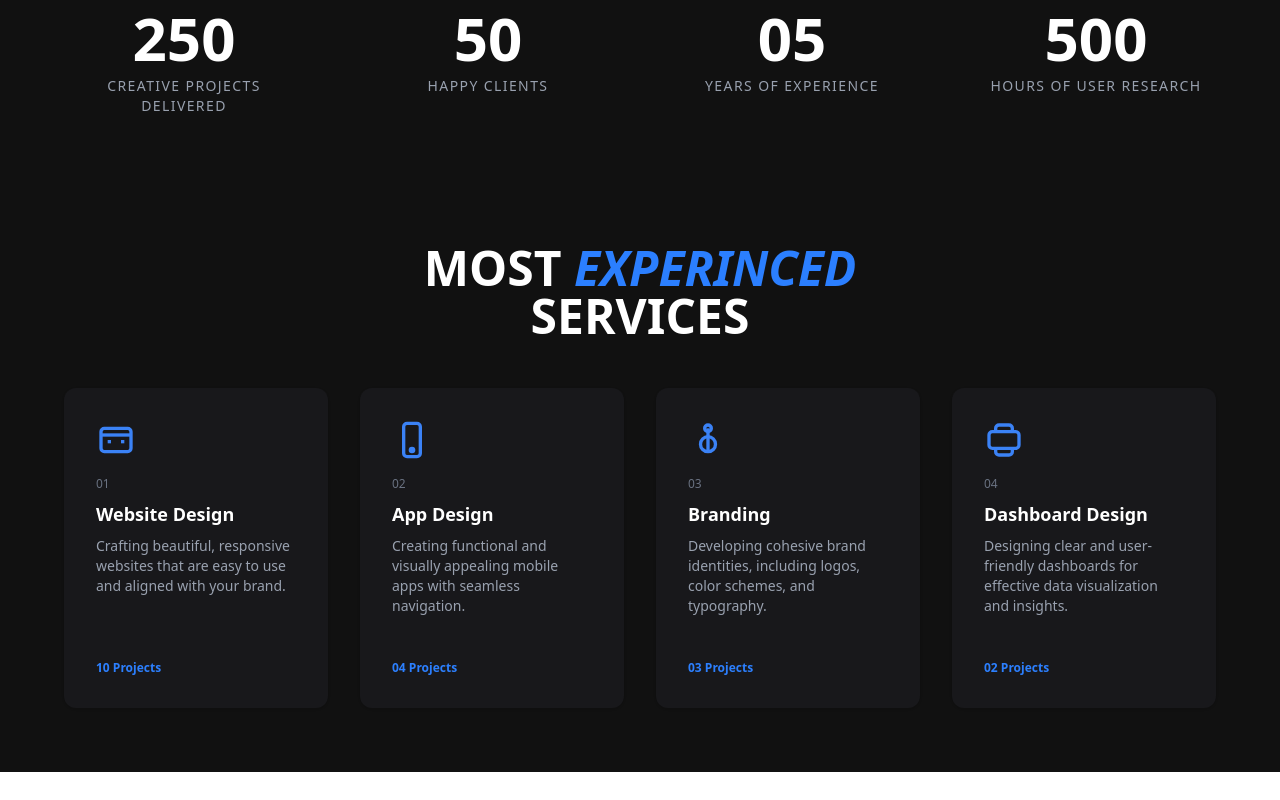
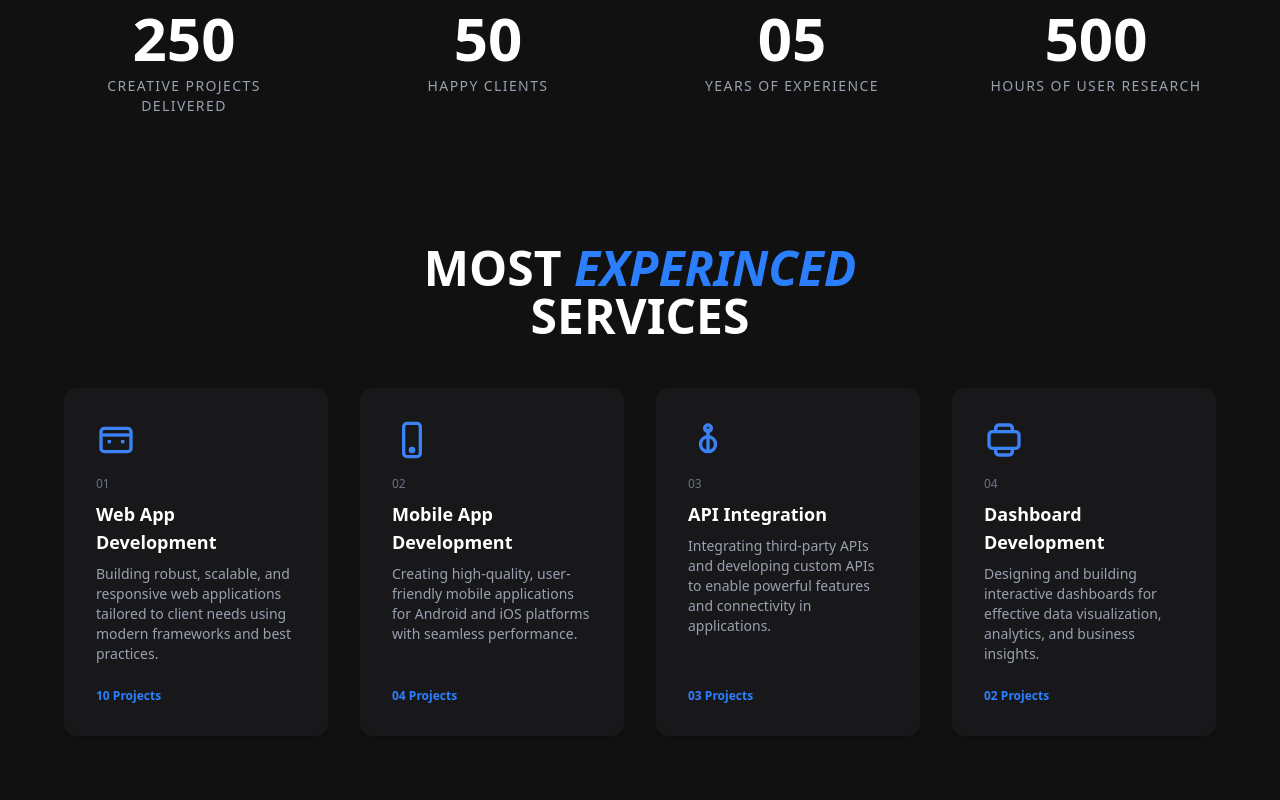
Before and after one commit to VincentMugondora/my_portfolio, a Next.js app: page / in a window 1280 px wide. Shown: the part 498-1298 px from the top of the page. Before the commit the page ends 1270 px from the top, so only its background shows below. Built offline with nearby package versions, Linux system fonts and the light colour scheme.

Commit message:
made another section

```diff
--- a/src/components/ExperiencedServices.tsx
+++ b/src/components/ExperiencedServices.tsx
@@ -3,8 +3,8 @@ import React from 'react';
 const services = [
   {
     number: '01',
-    title: 'Website Design',
-    description: 'Crafting beautiful, responsive websites that are easy to use and aligned with your brand.',
+    title: 'Web App Development',
+    description: 'Building robust, scalable, and responsive web applications tailored to client needs using modern frameworks and best practices.',
     projects: '10 Projects',
     icon: (
       <svg width="40" height="40" fill="none" viewBox="0 0 24 24" stroke="#3b82f6" className="mb-4"><rect x="3" y="5" width="18" height="14" rx="2" strokeWidth="2"/><path d="M3 9h18" strokeWidth="2"/><path d="M7 13h2" strokeWidth="2"/><path d="M15 13h2" strokeWidth="2"/></svg>
@@ -12,8 +12,8 @@ const services = [
   },
   {
     number: '02',
-    title: 'App Design',
-    description: 'Creating functional and visually appealing mobile apps with seamless navigation.',
+    title: 'Mobile App Development',
+    description: 'Creating high-quality, user-friendly mobile applications for Android and iOS platforms with seamless performance.',
     projects: '04 Projects',
     icon: (
       <svg width="40" height="40" fill="none" viewBox="0 0 24 24" stroke="#3b82f6" className="mb-4"><rect x="7" y="2" width="10" height="20" rx="2" strokeWidth="2"/><circle cx="12" cy="18" r="1" strokeWidth="2"/></svg>
@@ -21,8 +21,8 @@ const services = [
   },
   {
     number: '03',
-    title: 'Branding',
-    description: 'Developing cohesive brand identities, including logos, color schemes, and typography.',
+    title: 'API Integration',
+    description: 'Integrating third-party APIs and developing custom APIs to enable powerful features and connectivity in applications.',
     projects: '03 Projects',
     icon: (
       <svg width="40" height="40" fill="none" viewBox="0 0 24 24" stroke="#3b82f6" className="mb-4"><path d="M12 19V5" strokeWidth="2"/><circle cx="12" cy="5" r="2" strokeWidth="2"/><path d="M12 19c-2.5 0-4.5-2-4.5-4.5S9.5 10 12 10s4.5 2 4.5 4.5S14.5 19 12 19z" strokeWidth="2"/></svg>
@@ -30,8 +30,8 @@ const services = [
   },
   {
     number: '04',
-    title: 'Dashboard Design',
-    description: 'Designing clear and user-friendly dashboards for effective data visualization and insights.',
+    title: 'Dashboard Development',
+    description: 'Designing and building interactive dashboards for effective data visualization, analytics, and business insights.',
     projects: '02 Projects',
     icon: (
       <svg width="40" height="40" fill="none" viewBox="0 0 24 24" stroke="#3b82f6" className="mb-4"><rect x="3" y="7" width="18" height="10" rx="2" strokeWidth="2"/><path d="M7 7V5a2 2 0 0 1 2-2h6a2 2 0 0 1 2 2v2" strokeWidth="2"/><path d="M7 17v2a2 2 0 0 0 2 2h6a2 2 0 0 0 2-2v-2" strokeWidth="2"/></svg>
```
